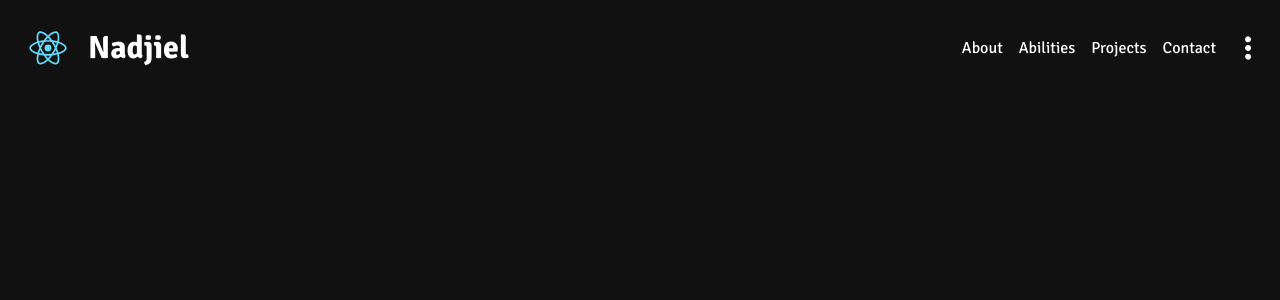
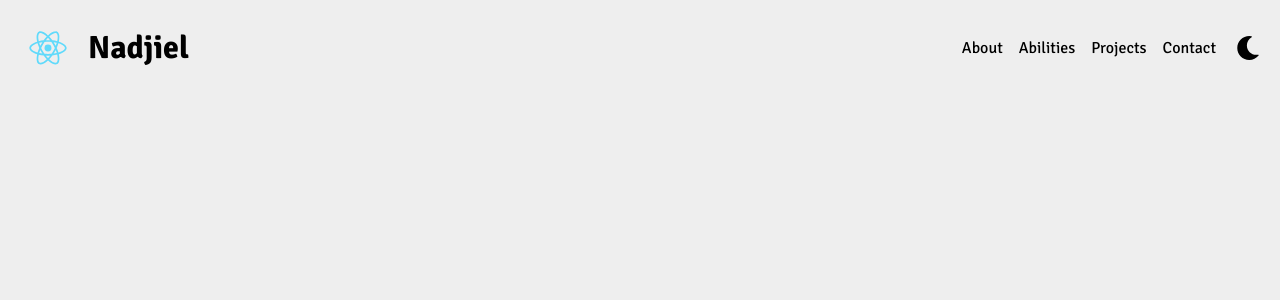
Before and after one commit to nadjiel/hallway, a React (Create React App) app: page / in a window 1280 px wide. Both pictures are taken after a click on the button 1248 px from the left and 48 px from the top of the page. Shown: the top 300 px of the page. Built offline with nearby package versions, Linux system fonts and the light colour scheme.

Commit message:
Adding dark and bright theme switching

```diff
--- a/src/App.js
+++ b/src/App.js
@@ -10,12 +10,18 @@ import { Style } from "./style";
 function App() {
   const [ theme, setTheme ] = useState("dark");
 
+  const toggleThemes = () => (
+    theme == "dark" ?
+    setTheme("bright") :
+    setTheme("dark")
+  );
+
   return (
     <div className="App">
       <ThemeProvider theme={ consts.themes[theme] }>
         <Style />
 
-        <Header setTheme={ setTheme } />
+        <Header toggleThemes={ toggleThemes } />
       </ThemeProvider>
     </div>
   );
--- a/src/components/Header/index.jsx
+++ b/src/components/Header/index.jsx
@@ -1,10 +1,13 @@
-import { SlOptionsVertical } from "react-icons/sl";
+import { useTheme } from "styled-components";
+import { FaSun, FaMoon } from "react-icons/fa";
 
 import logo from "../../assets/logo.svg";
 
-import { Container, Logotype, Logomark, Title, Nav, Menu, Item, Link, Options } from "./style";
+import { Container, Logotype, Logomark, Title, Nav, Menu, Item, Link, ThemeToggler } from "./style";
 
-export function Header() {
+export function Header({ toggleThemes }) {
+  const theme = useTheme();
+
   return (
     <Container>
       <Logotype>
@@ -19,9 +22,13 @@ export function Header() {
           <Item><Link href="#contact" title="Contact me!">Contact</Link></Item>
         </Menu>
 
-        <Options>
-          <SlOptionsVertical style={ { width: "100%", height: "100%" } } />
-        </Options>
+        <ThemeToggler onClick={ toggleThemes }>
+          {
+            theme.name == "dark" ?
+            <FaSun style={ { width: "100%", height: "100%" } } /> :
+            <FaMoon style={ { width: "100%", height: "100%" } } />
+          }
+        </ThemeToggler>
       </Nav>
     </Container>
   )
--- a/src/components/Header/style.js
+++ b/src/components/Header/style.js
@@ -62,7 +62,7 @@ export const Link = styled.a`
   }
 `;
 
-export const Options = styled.button`
+export const ThemeToggler = styled.button`
   width: 2rem;
   height: 2rem;
   padding: .25rem;
--- a/src/global/consts.json
+++ b/src/global/consts.json
@@ -1,10 +1,12 @@
 {
   "themes": {
     "dark": {
+      "name": "dark",
       "primary": "#fff",
       "background": "#111"
     },
     "bright": {
+      "name": "bright",
       "primary": "#000",
       "background": "#eee"
     }
--- a/src/style.js
+++ b/src/style.js
@@ -9,6 +9,7 @@ export const Style = createGlobalStyle`
     line-height: inherit;
     font-weight: inherit;
     color: inherit;
+    transition: all 100ms ease-out;
   }
 
   html {
```
